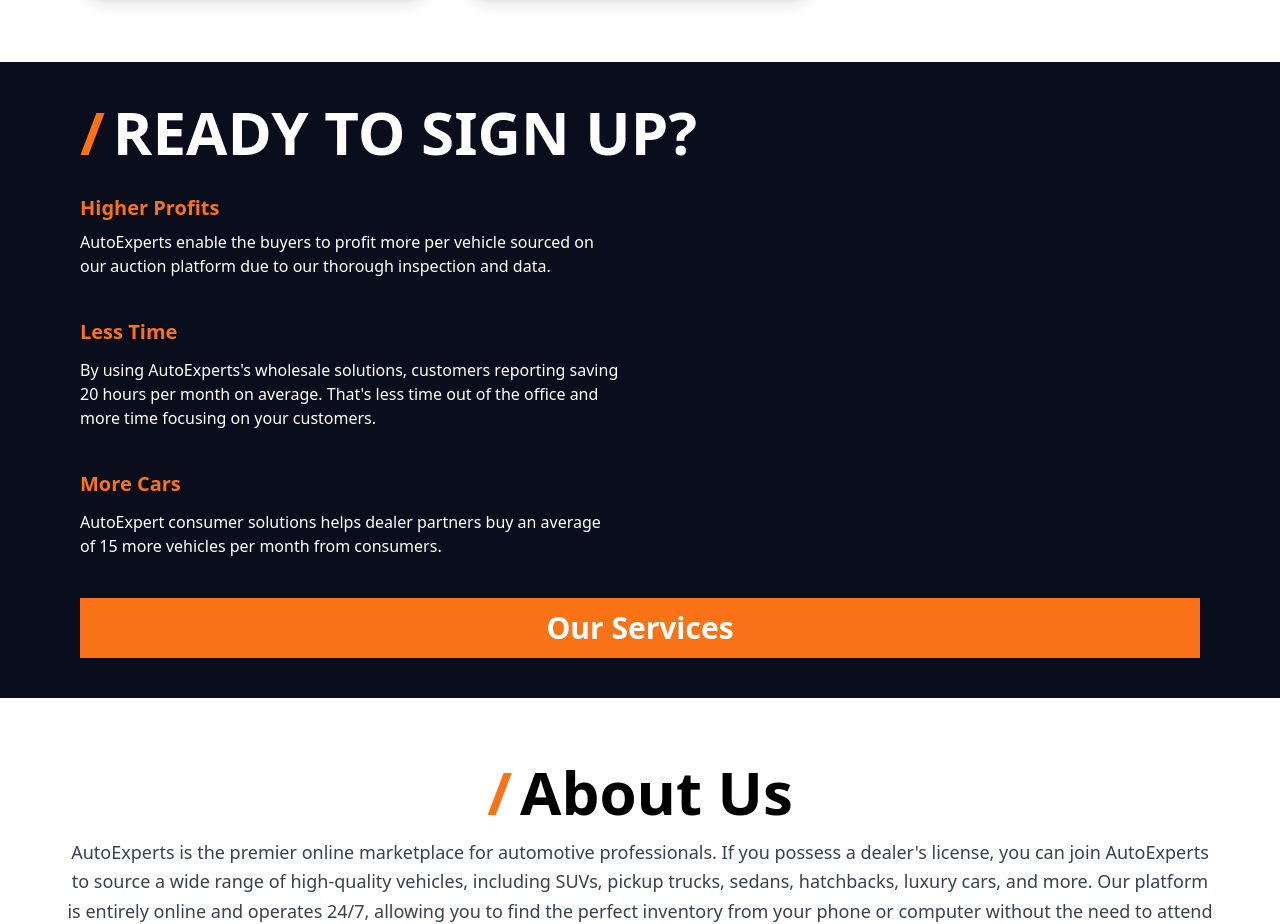
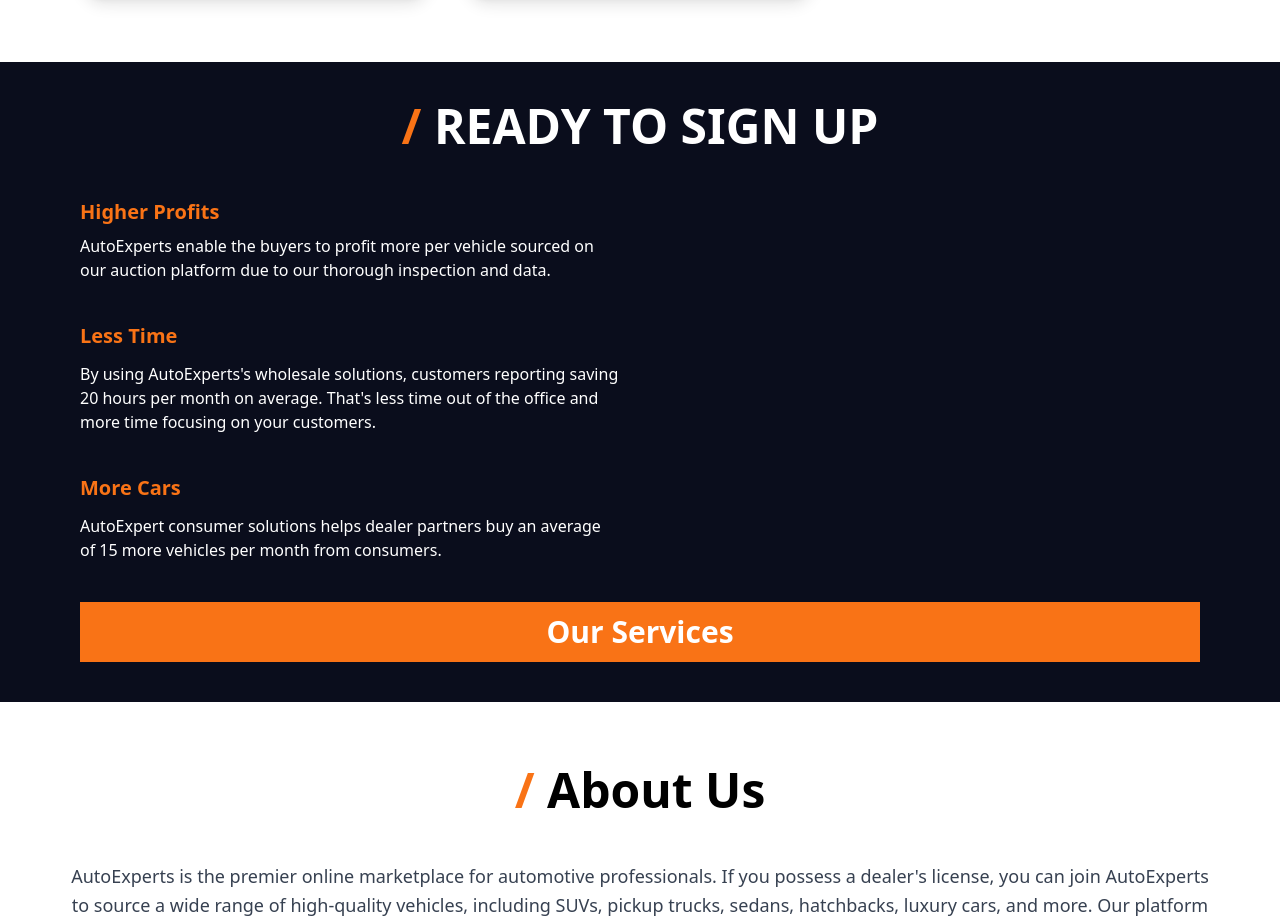
Before and after one commit to SalAkBuK/AutoExperts-Frontend, a React (Vite) app: page / in a window 1280 px wide. Shown: the part 1614-2538 px from the top of the page. Built offline with nearby package versions, Linux system fonts and the light colour scheme; no server answers.

Commit message:
design updated

```diff
--- a/src/Pages/AuctionProduct.jsx
+++ b/src/Pages/AuctionProduct.jsx
@@ -159,7 +159,7 @@
 
 <span className="px-3 py-1 bg-custom-blue-bg text-custom-blue-text rounded-full text-xs sm:text-sm md:text-base lg:text-lg xl:text-[15px] flex items-center space-x-2">
   <FaCogs className="w-4 h-4 sm:w-5 sm:h-5 md:w-6 md:h-6 text-custom-blue-text" />
-  <span>Automatic</span>
+  <span>{car.Transmission}</span>
 </span>
 
 <span className="px-3 py-1 bg-custom-blue-bg text-custom-blue-text rounded-full text-xs sm:text-sm md:text-base lg:text-lg xl:text-[15px] flex items-center space-x-2">
--- a/src/Pages/UsedProducts.jsx
+++ b/src/Pages/UsedProducts.jsx
@@ -101,7 +101,7 @@
 
           <span className="px-3 py-1 bg-custom-blue-bg text-custom-blue-text rounded-full text-xs sm:text-sm md:text-base lg:text-lg xl:text-[15px] flex items-center space-x-2">
             <FaCogs className="w-4 h-4 sm:w-5 sm:h-5 md:w-6 md:h-6 text-custom-blue-text" />
-            <span>Automatic</span>
+            <span>{car.Transmission}</span>
           </span>
 
           <span className="px-3 py-1 bg-custom-blue-bg text-custom-blue-text rounded-full text-xs sm:text-sm md:text-base lg:text-lg xl:text-[15px] flex items-center space-x-2">
--- a/src/components/AboutUs.jsx
+++ b/src/components/AboutUs.jsx
@@ -5,8 +5,8 @@
 const AboutUs = () => {
   return (
     <div className=" relative -mb-40 bg-white p-8 md:p-12 lg:p-16 text-center rounded-b-7xl  max-w-8xl mx-auto ">
-      <h2 className="text-6xl font-bold mb-4 flex justify-center items-center mb-20">
-        <span className="text-orange-500 text-6xl mr-2">/</span>
+      <h2 className="text-3xl sm:text-5xl font-extrabold text-center mb-12 text-black">
+      <span className="text-orange-500">/</span>{" "}
         About Us
       </h2>
 
--- a/src/components/OurServices.jsx
+++ b/src/components/OurServices.jsx
@@ -53,9 +53,10 @@
 
   return (
     <section ref={ref} className="bg-white py-16 px-6 md:px-20 rounded-t-7xl text-white relative -mt-20">
-      <h2 className="text-5xl font-extrabold text-center mb-12 text-black">
-        <span className="text-orange-500">/</span> OUR SERVICES
-      </h2>
+      <h2 className="text-3xl sm:text-5xl font-extrabold text-center mb-12 text-black">
+  <span className="text-orange-500">/</span> OUR SERVICES
+</h2>
+
       <div className="grid grid-cols-1 md:grid-cols-2 lg:grid-cols-3 gap-8">
         {services.map((service, index) => (
           <div
--- a/src/components/ReadyToSignUp.jsx
+++ b/src/components/ReadyToSignUp.jsx
@@ -3,8 +3,8 @@
 const ReadyToSignUp = ({ scrollToServices }) => {
   return (
     <section className="bg-[#0A0D1C] text-white py-10 px-5 md:px-20">
-      <h2 className="text-6xl font-bold mb-8 text-center md:text-left">
-        <span className="text-orange-500 mr-2">/</span>READY TO SIGN UP?
+      <h2 className="text-3xl sm:text-5xl font-extrabold text-center mb-12 text-white">
+      <span className="text-orange-500">/</span>{" "}READY TO SIGN UP
       </h2>
 
 
```
